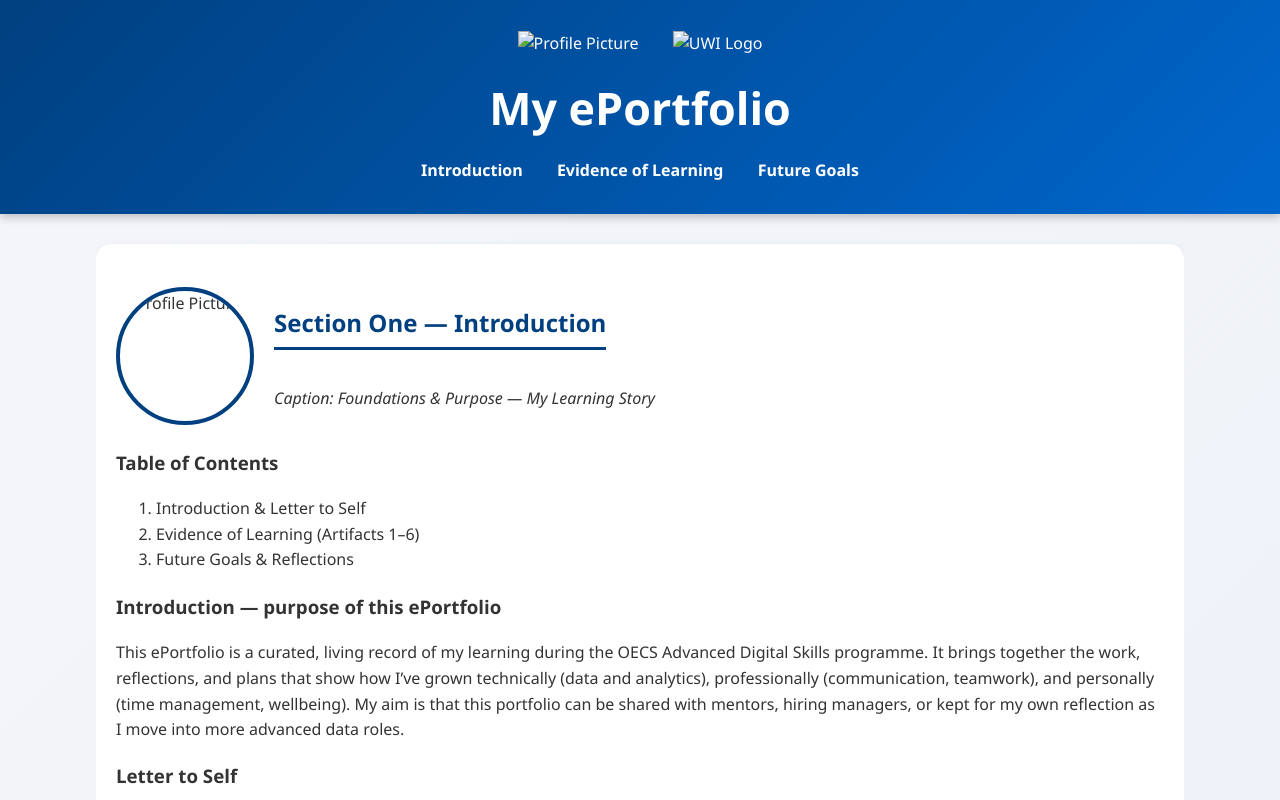
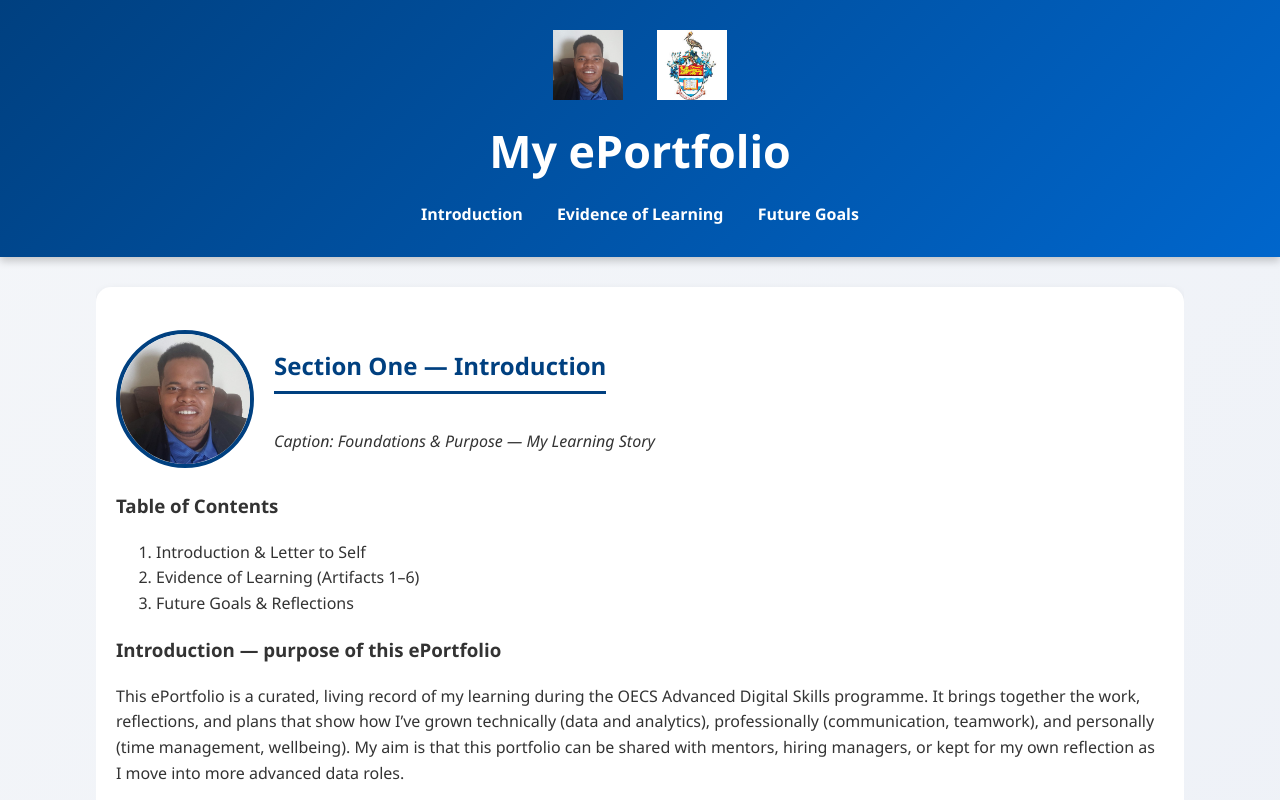
Before and after one commit to SadelPierre/ePortfolio, a plain HTML site: page index.html in a window 1280 px wide. Shown: the top 800 px of the page. Drawn offline with Linux system fonts and the light colour scheme; the site is published under a folder, as on GitHub Pages, so addresses that start at the root find nothing.

Commit message:
Update index.html

```diff
--- a/index.html
+++ b/index.html
@@ -133,8 +133,8 @@
 </head>
 <body>
   <header>
-    <img src="/images/Linkedin_Profile_Pic.jpeg" alt="Profile Picture">
-    <img src="/images/UWI_Global_Campus_logo.jpeg" alt="UWI Logo">
+    <img src="./images/Linkedin_Profile_Pic.jpeg" alt="Profile Picture">
+    <img src="./images/UWI_Global_Campus_logo.jpeg" alt="UWI Logo">
     <h1>My ePortfolio</h1>
     <nav>
       <a href="#intro">Introduction</a>
@@ -146,7 +146,7 @@
   <div class="container">
     <section id="intro">
       <div class="profile">
-        <img src="/images/Linkedin_Profile_Pic.jpeg" alt="Profile Picture">
+        <img src="./images/Linkedin_Profile_Pic.jpeg" alt="Profile Picture">
         <div>
           <h2>Section One — Introduction</h2>
           <p><em>Caption: Foundations &amp; Purpose — My Learning Story</em></p>
```
